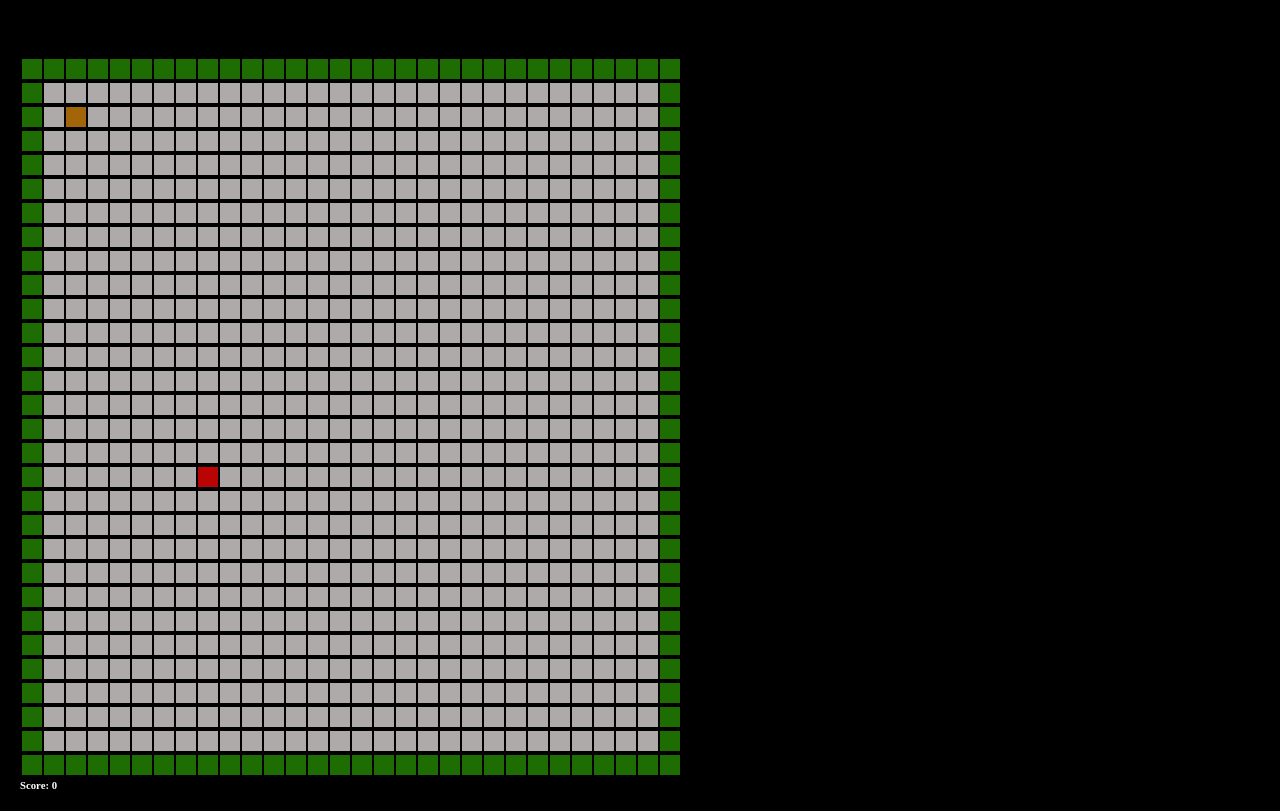
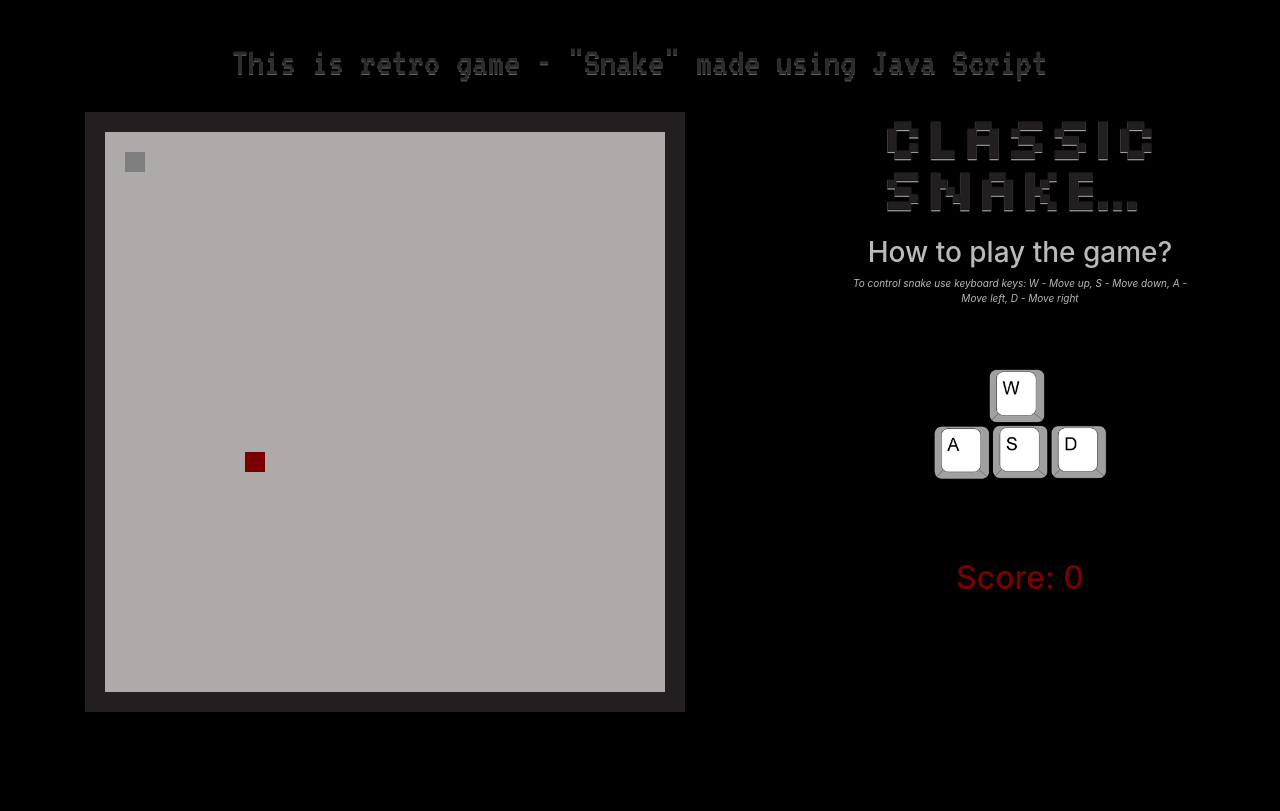
Before and after one commit to ignasgri/SnakeJS, a plain HTML site: page index.html in a window 1280 px wide. Drawn offline with nearby package versions, Linux system fonts and the light colour scheme.

Commit message:
Style added

```diff
--- a/custom.css
+++ b/custom.css
@@ -1,28 +1,49 @@
-* {
-	padding: 0;
-	margin: 0;
-}
-
 body {
-	background-color: #000;
-	margin: 20px;
+	background-color: #000!important;
+	padding: 20px;
 }
  td{
  	width: 20px;
  	height: 20px;
  }
+ h1{
+ 	font-family: 'VT323', monospace!important;
+ 	text-align: center;
+ 	text-shadow: 0 1px 0 #636363;
+ }
 .blank{
 	background-color: #afaaaa;
 }
 .snake{
-	background-color: #a36509;
+	background-color: #807f7f;
 }
 .wall{
-	background-color: #1e6d02;
+	background-color: #231f20;
 }
 .fruit{
-	background-color: #ba0303;
+	background-color: #7a0000;
 }
 #score{
-	color: white;
+	width: 100%;
+	color: #7a0000;
 }
+.game{
+	text-align: center;
+	color: #bab8b8;
+}
+.classic{
+	width: 80%;
+	margin: auto;
+    align-items: center;
+    display: block;
+}
+.controls{
+	width: 50%;
+	margin: auto;
+    align-items: center;
+    display: block;
+}
+.info{
+	font-size: 10px;
+	padding-bottom: 20px;
+}
--- a/index.html
+++ b/index.html
@@ -2,12 +2,30 @@
 <html>
 <head>
 <link rel="stylesheet" type="text/css" href="custom.css">
-
+<link rel="stylesheet" href="https://maxcdn.bootstrapcdn.com/bootstrap/4.0.0-alpha.6/css/bootstrap.min.css">
+<link href="https://fonts.googleapis.com/css?family=VT323" rel="stylesheet">
 	<title>Snake Js</title>
 </head>
 <body>
-	<h1>This is snake game made using Java Script</h1>
-	<script src="custom.js"></script>
-	<h6 id="score">Score: 0</h6>
+	<div class="container">
+		<div class="row">
+  			<div class="col-sm-12">
+     			<h1 style="padding:20px;">This is retro game - "Snake" made using Java Script</h1>
+			    <div class="row">
+			      <div class="col-8 col-sm-8">
+					<script src="custom.js"></script>
+			    </div>
+			    <div class="col-4 col-sm-4 game">
+				    <img class="classic" src="classic.png">
+			      	<h3 style="padding-top:20px;">How to play the game?</h3>
+		      		<div class="info" style="padding-bottom:60px;"><i> To control snake use keyboard keys: W - Move up, S - Move down, A - Move left, D - Move right</i>
+		      		</div>
+			      	<img class="controls" style="padding-bottom:60px;" src="controls.png">
+			      	<h2 id="score" style="padding-top:20px;">Score: 0</h2>
+			    </div>
+			    </div>
+  			</div>
+		</div>
+	</div>
 </body>
 </html>
```
Also changed, not shown: classic.png (added), controls.png (added).
